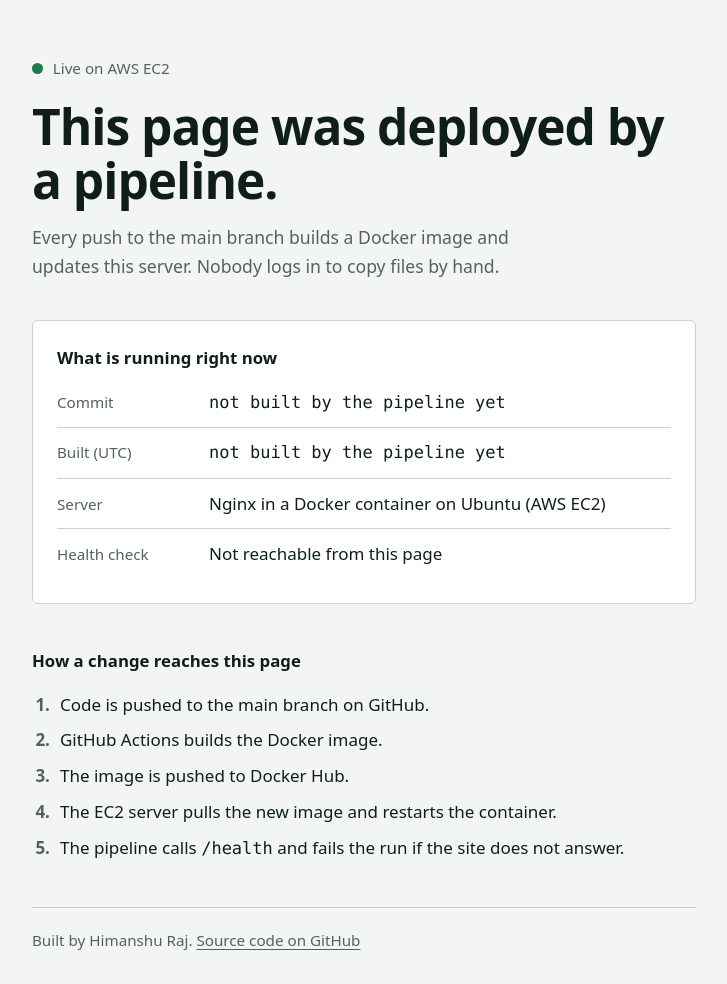
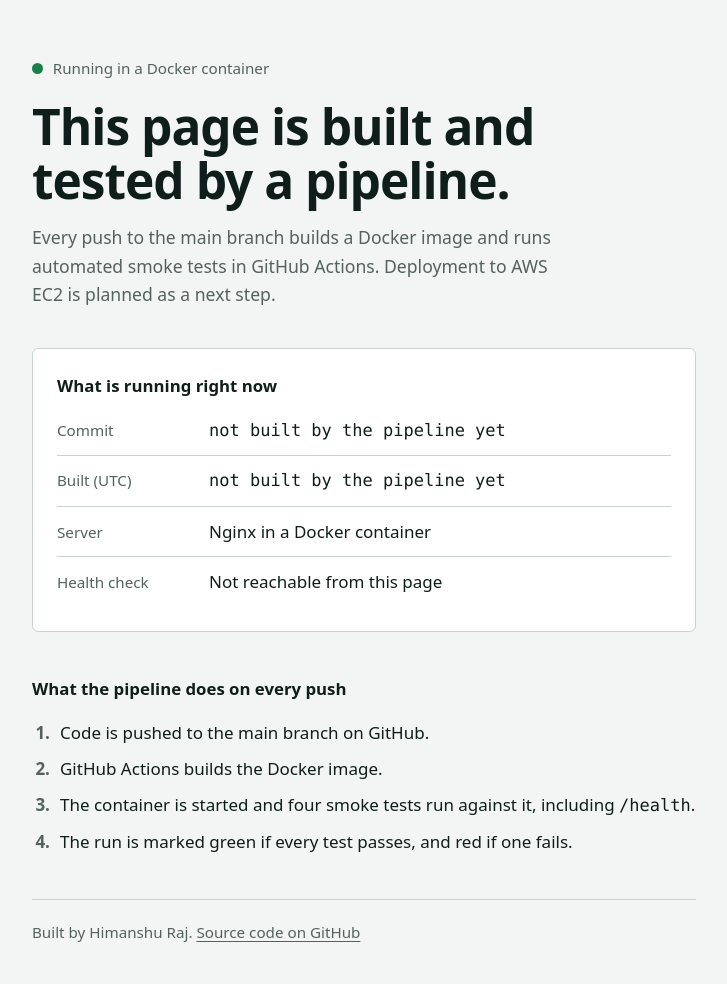
Before and after one commit to HimanshuRaj02/aws-ec2-docker-cicd, a plain HTML site: page app/index.html in a window 1280 px wide. Shown: the whole page, without its empty margins (276-1003 px from the left). Drawn offline with Linux system fonts and the light colour scheme; no server answers.

Commit message:
Revise title and content for pipeline clarity
Updated the title and description for clarity about the pipeline process. Changed status messages to reflect the current state of the application and its deployment process.

```diff
--- a/app/index.html
+++ b/app/index.html
@@ -3,8 +3,8 @@
 <head>
 <meta charset="utf-8">
 <meta name="viewport" content="width=device-width, initial-scale=1">
-<title>Deployment status - aws-ec2-docker-cicd</title>
-<meta name="description" content="A small website deployed to AWS EC2 by a Docker and GitHub Actions pipeline.">
+<title>Pipeline status - aws-ec2-docker-cicd</title>
+<meta name="description" content="A small website packaged with Docker and tested by a GitHub Actions pipeline.">
 <style>
   :root {
     --bg: #F3F5F4;
@@ -61,27 +61,26 @@
 </head>
 <body>
 <main>
-  <p class="status"><span class="dot" aria-hidden="true"></span>Live on AWS EC2</p>
-  <h1>This page was deployed by a pipeline.</h1>
-  <p class="lede">Every push to the main branch builds a Docker image and updates this server. Nobody logs in to copy files by hand.</p>
+  <p class="status"><span class="dot" aria-hidden="true"></span>Running in a Docker container</p>
+  <h1>This page is built and tested by a pipeline.</h1>
+  <p class="lede">Every push to the main branch builds a Docker image and runs automated smoke tests in GitHub Actions. Deployment to AWS EC2 is planned as a next step.</p>
 
   <section class="build" aria-labelledby="build-h">
     <h2 id="build-h">What is running right now</h2>
     <dl>
       <div><dt>Commit</dt><dd><code class="sha" data-fill>__GIT_SHA__</code></dd></div>
       <div><dt>Built (UTC)</dt><dd class="mono" data-fill>__BUILD_TIME__</dd></div>
-      <div><dt>Server</dt><dd>Nginx in a Docker container on Ubuntu (AWS EC2)</dd></div>
+      <div><dt>Server</dt><dd>Nginx in a Docker container</dd></div>
       <div><dt>Health check</dt><dd id="health">Checking /health</dd></div>
     </dl>
   </section>
 
-  <h2>How a change reaches this page</h2>
+  <h2>What the pipeline does on every push</h2>
   <ol>
     <li>Code is pushed to the main branch on GitHub.</li>
     <li>GitHub Actions builds the Docker image.</li>
-    <li>The image is pushed to Docker Hub.</li>
-    <li>The EC2 server pulls the new image and restarts the container.</li>
-    <li>The pipeline calls <code>/health</code> and fails the run if the site does not answer.</li>
+    <li>The container is started and four smoke tests run against it, including <code>/health</code>.</li>
+    <li>The run is marked green if every test passes, and red if one fails.</li>
   </ol>
 
   <footer>
```
